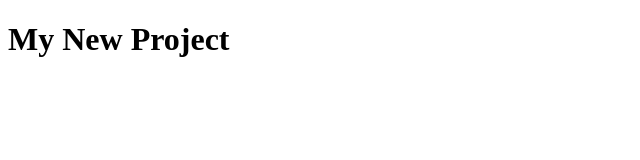
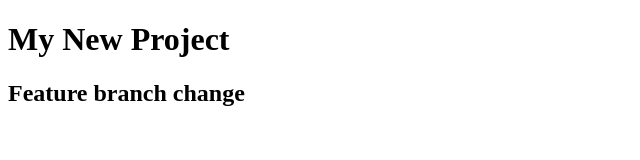
Before and after one commit to ankitpareek75/project6, a plain HTML site: page index.html in a window 1280 px wide. Shown: the whole page, without its empty margins (0-640 px from the left). Drawn offline with Linux system fonts and the light colour scheme.

Commit message:
feature1 change added

```diff
--- a/index.html
+++ b/index.html
@@ -5,5 +5,6 @@
 </head>
 <body>
   <h1>My New Project </h1>
+  <h2>Feature branch change</h2>
 </body>
 </html>
```
